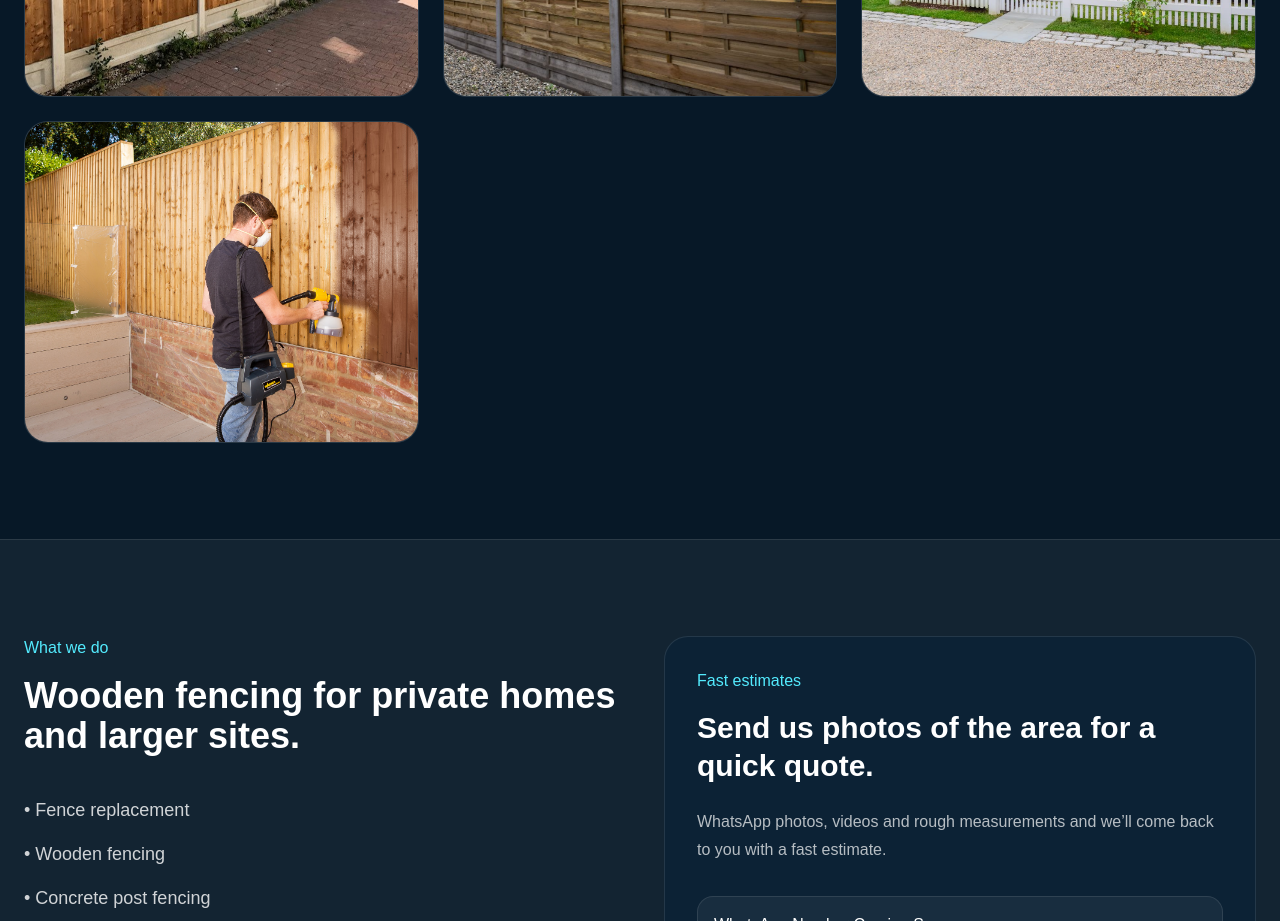
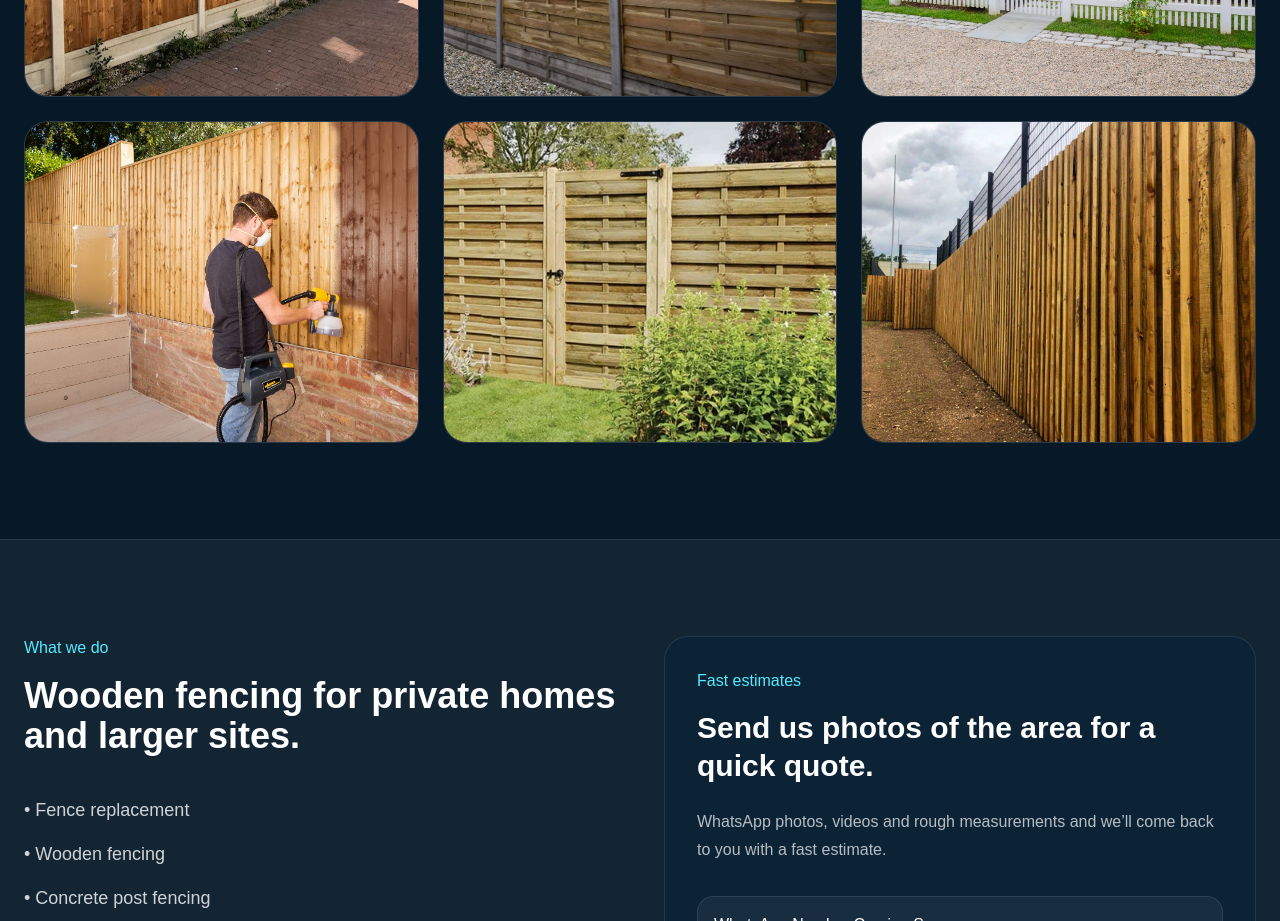
Before and after one commit to MarkDiamant/marko-secure, a Next.js app: page / in a window 1280 px wide. Shown: the part 1380-2301 px from the top of the page. Built offline with nearby package versions, Linux system fonts and the light colour scheme.

Commit message:
Add fencing images properly

```diff
--- a/app/page.tsx
+++ b/app/page.tsx
@@ -7,6 +7,8 @@ const fencingImages = [
   "/fencing/Fence4.jpg",
   "/fencing/Fence5.jpg",
   "/fencing/Fence6.jpg",
+  "/fencing/Fence7.webp",
+  "/fencing/Fence8.jpg",
 ];
 
   return (
```
Also changed, not shown: public/fencing/Fence7.webp (added), public/fencing/Fence8.jpg (added).
